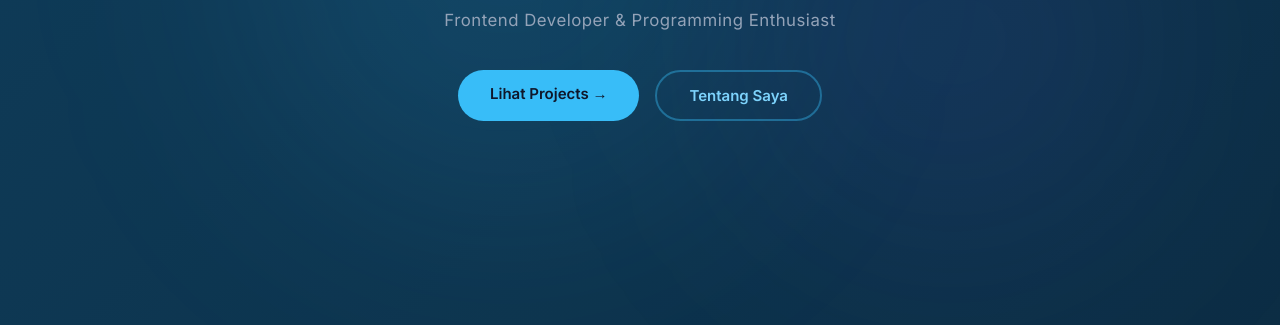
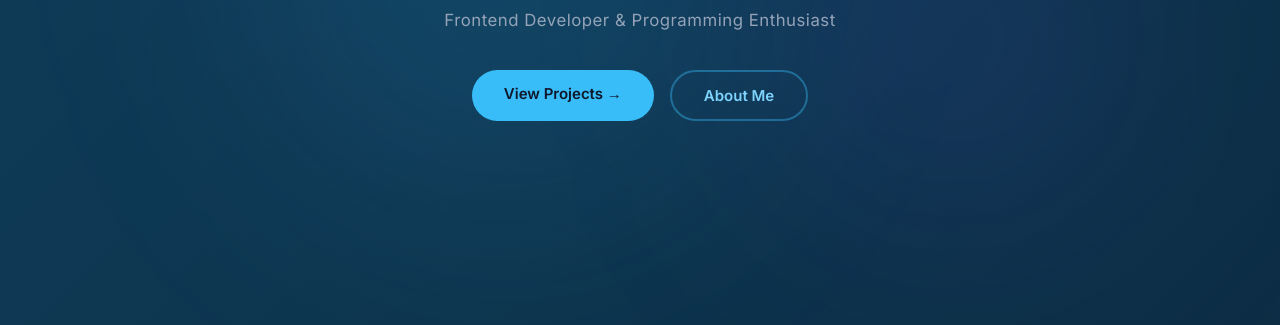
Before and after one commit to Munippp-hub/Real-Portfolio, a plain HTML site: page index.html in a window 1280 px wide. Shown: the part 475-800 px from the top of the page. Drawn offline with Linux system fonts and the light colour scheme.

Commit message:
portfolio

```diff
--- a/index.html
+++ b/index.html
@@ -40,8 +40,8 @@
       <h1 class="hero-title">Muhammad<br><span class="gradient-text">Hanif Abdullah</span></h1>
       <p class="hero-subtitle">Frontend Developer &amp; Programming Enthusiast</p>
       <div class="hero-actions">
-        <a href="#projects" class="btn-primary-hero">Lihat Projects →</a>
-        <a href="#about" class="btn-outline-hero">Tentang Saya</a>
+        <a href="#projects" class="btn-primary-hero">View Projects →</a>
+        <a href="#about" class="btn-outline-hero">About Me</a>
       </div>
     </div>
   </section>
```
